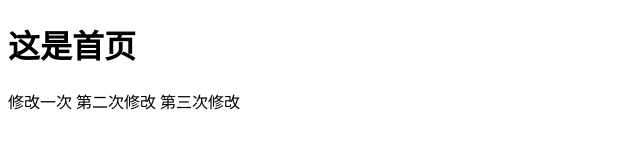
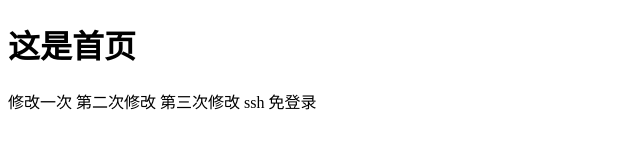
Before and after one commit to limobai-ang/git-demo, a plain HTML site: page index.html in a window 1280 px wide. Shown: the whole page, without its empty margins (0-640 px from the left). Drawn offline with Linux system fonts and the light colour scheme.

Commit message:
SSH免登录提交

```diff
--- a/index.html
+++ b/index.html
@@ -11,5 +11,7 @@
     修改一次
     第二次修改
     第三次修改
+
+    ssh 免登录
 </body>
 </html>
```
